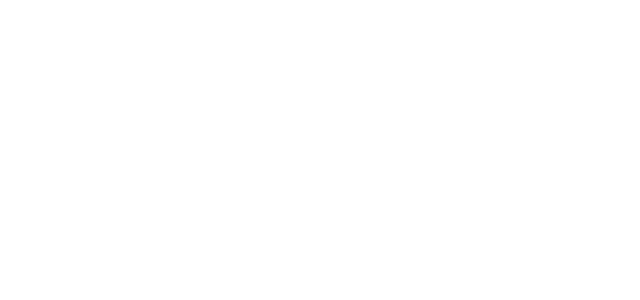
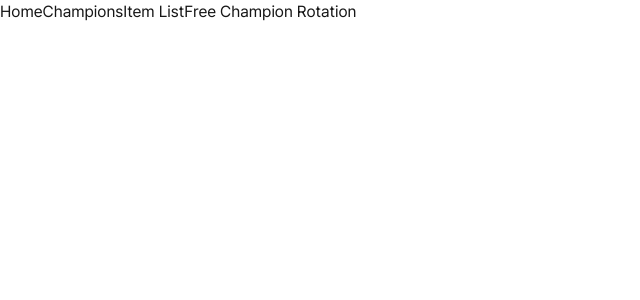
Before and after one commit to DnJ0408/nextjs-riot-app, a Next.js app: page / in a window 1280 px wide. Shown: the top 300 px of the page, without its empty margins (0-640 px from the left). Built offline with nearby package versions, Linux system fonts and the light colour scheme.

Commit message:
✨ Update: Add a Navigation bar #3

```diff
--- a/src/app/layout.tsx
+++ b/src/app/layout.tsx
@@ -1,14 +1,16 @@
 import type { Metadata } from "next";
-import localFont from "next/font/local"
+import localFont from "next/font/local";
 import "./globals.css";
+import Link from "next/link";
 
 const pretendard = localFont({
-  src: "../public/fonts/PretendardVariable.woff2"
+  src: "../public/fonts/PretendardVariable.woff2",
 });
 
 export const metadata: Metadata = {
   title: "League of Legends Data",
-  description: "A personal project to explore Next.js rendering patterns and routing using League of Legends data",
+  description:
+    "A personal project to explore Next.js rendering patterns and routing using League of Legends data",
 };
 
 export default function RootLayout({
@@ -18,9 +20,13 @@ export default function RootLayout({
 }>) {
   return (
     <html lang="en">
-      <body
-        className={`${pretendard.className} antialiased`}
-      >
+      <body className={`${pretendard.className} antialiased`}>
+        <div>
+          <Link href={"/"}>Home</Link>
+          <Link href={"/champions"}>Champions</Link>
+          <Link href={"/items"}>Item List</Link>
+          <Link href={"/rotation"}>Free Champion Rotation</Link>
+        </div>
         {children}
       </body>
     </html>
```
